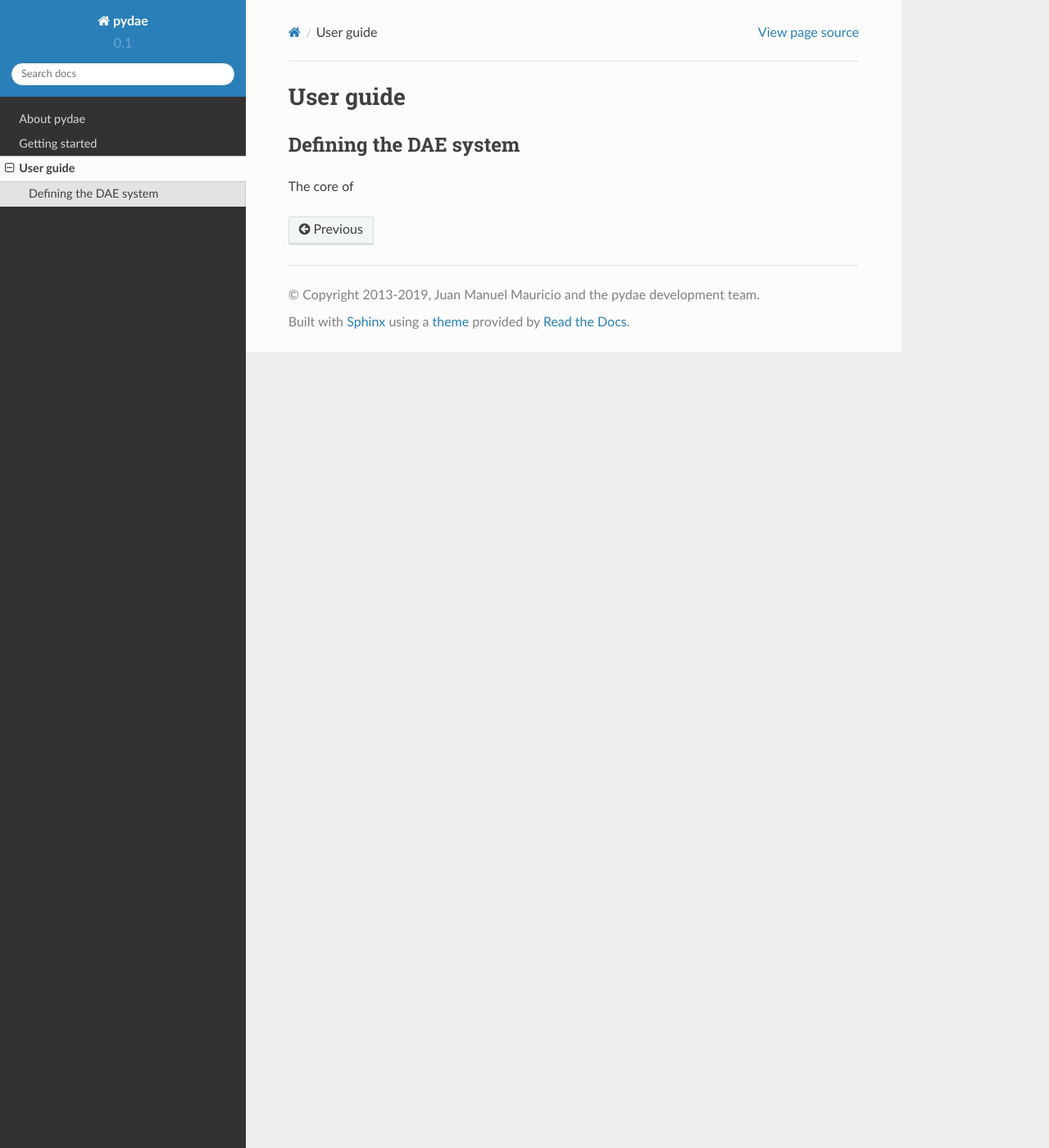
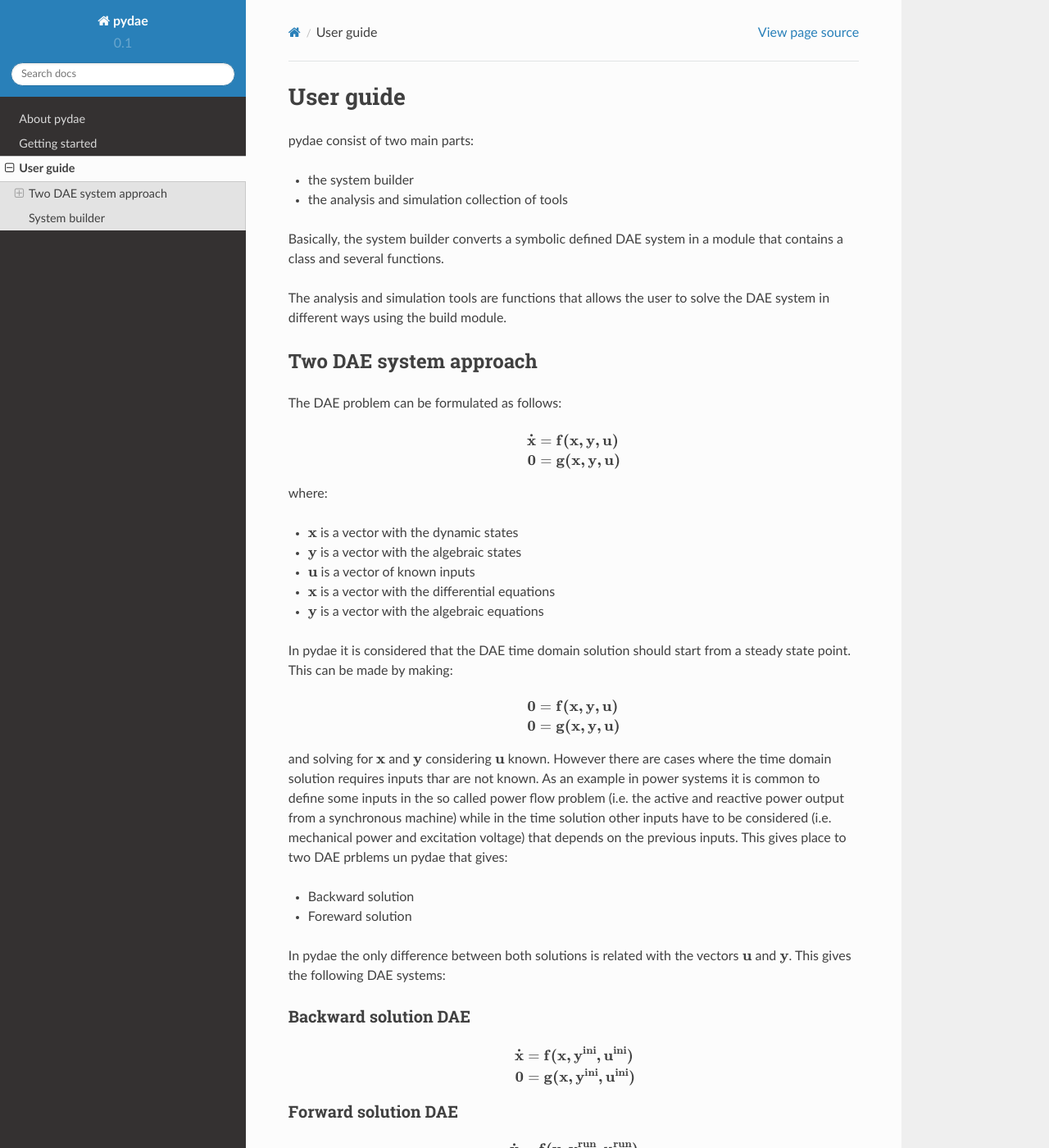
Before and after one commit to pydae/pydae, a Sphinx documentation site: the page built from docs/source/user_guide.rst, in a window 1280 px wide and 1400 px high. Shown: the whole window at 82% size. Built offline with Sphinx 7.4.7 and the Read the Docs theme 2.0.0, drawn with Linux system fonts in a browser that asks for light colours; pages that are not in the unit, such as notebooks, are missing from menus; some of the changed text lies outside the part shown.

Commit message:
requiremts for readthedocs added

```diff
--- /dev/null
+++ b/docs/requirements.txt
@@ -0,0 +1,2 @@
+nbsphinx
+IPython
--- a/docs/source/user_guide.rst
+++ b/docs/source/user_guide.rst
@@ -1,7 +1,95 @@
 User guide
 ==========
 
-Defining the DAE system
+pydae consist of two main parts:
+
+* the system builder
+* the analysis and simulation collection of tools
+
+Basically, the system builder converts a symbolic defined DAE system in a module that contains a class and several functions.
+
+The analysis and simulation tools are functions that allows the user to solve the DAE system in different ways using the build module.
+
+Two DAE system approach
 -----------------------
 
-The core of
+The DAE problem can be formulated as follows:
+
+.. math::
+
+	\begin{equation}
+	\begin{split} \sf \nonumber
+	\mathbf {\dot x}  & \sf =  \mathbf {f (x,y,u) } \\
+	\mathbf 0 & \sf =  \mathbf {g (x,y,u) }
+	\end{split}
+	\end{equation}
+
+where:
+
+* :math:`\sf \mathbf x` is a vector with the dynamic states
+* :math:`\sf \mathbf y` is a vector with the algebraic states
+* :math:`\sf \mathbf u` is a vector of known inputs
+* :math:`\sf \mathbf x` is a vector with the differential equations
+* :math:`\sf \mathbf y` is a vector with the algebraic equations
+
+
+In pydae it is considered that the DAE time domain solution should start from a steady state point. This can be made by making:
+
+.. math::
+
+	\begin{equation}
+	\begin{split} \sf \nonumber
+	\mathbf 0 & \sf =  \mathbf {f (x,y,u) } \\
+	\mathbf 0 & \sf =  \mathbf {g (x,y,u) }
+	\end{split}
+	\end{equation}
+
+and solving for :math:`\sf \mathbf x` and :math:`\sf \mathbf y` considering :math:`\sf \mathbf u` known.
+However there are cases where the time domain solution requires inputs thar are not known. As an example in power systems it is common to define some inputs in the so called power flow problem (i.e. the active and reactive power output from a synchronous machine) while in the time solution other inputs have to be considered (i.e. mechanical power and excitation voltage) that depends on  the previous inputs. This gives place to two DAE prblems un pydae that gives:
+
+* Backward solution
+* Foreward solution
+
+In pydae the only difference between both solutions is related with the vectors :math:`\sf \mathbf u` and :math:`\sf \mathbf y`. This gives the following  DAE systems:
+
+Backward solution DAE
+'''''''''''''''''''''
+.. math::
+
+	\begin{equation}
+	\begin{split} \sf \nonumber
+	\mathbf {\dot x}  & \sf =  \mathbf {f (x,y^{ini},u^{ini}) } \\
+	\mathbf 0 & \sf =  \mathbf {g (x,y^{ini},u^{ini}) }
+	\end{split}
+	\end{equation}
+
+Forward solution DAE
+''''''''''''''''''''
+.. math::
+
+	\begin{equation}
+	\begin{split} \sf \nonumber
+	\mathbf {\dot x}  & \sf =  \mathbf {f (x,y^{run},u^{run}) } \\
+	\mathbf 0 & \sf =  \mathbf {g (x,y^{run},u^{run}) }
+	\end{split}
+	\end{equation}
+
+pydae considers that the DAE system should start from a steady state.
+
+System builder
+--------------
+
+In the system building step (etapa) the following the full DAE system have to be provided to the pydae builder. For this porpose the following dictionary have to be crated:
+
+.. code::
+
+    sys_dict = {'name':sys_name,
+                'params_dict':params_dict,
+                'f_list':f_list,
+                'g_list':g_list,
+                'x_list':x_list,
+                'y_ini_list':y_ini_list,
+                'y_run_list':y_run_list,
+                'u_run_dict':u_run_dict,
+                'u_ini_dict':u_ini_dict,
+                'h_dict':h_dict}
```
Also changed, not shown: docs/source/about.rst (+10 -0 lines), docs/source/index.rst (+12 -1 lines), docs/source/_static/cesium.gif (deleted), docs/source/_static/curtis.png (deleted), docs/source/_static/hohmann.png (deleted), docs/source/_static/logo_text.png, docs/source/_static/molniya.png (deleted), docs/source/_static/msl.png (deleted), docs/source/_static/neos.png (deleted), docs/source/_static/porkchop.png (deleted).
